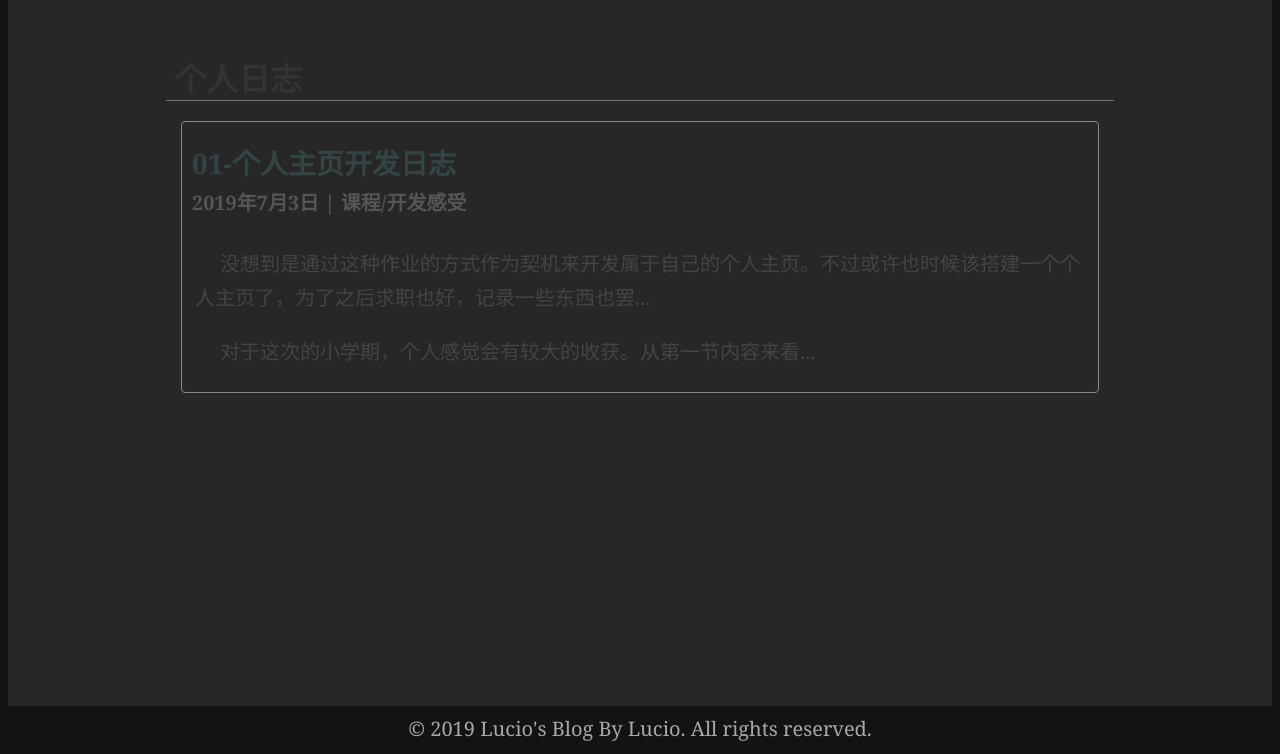
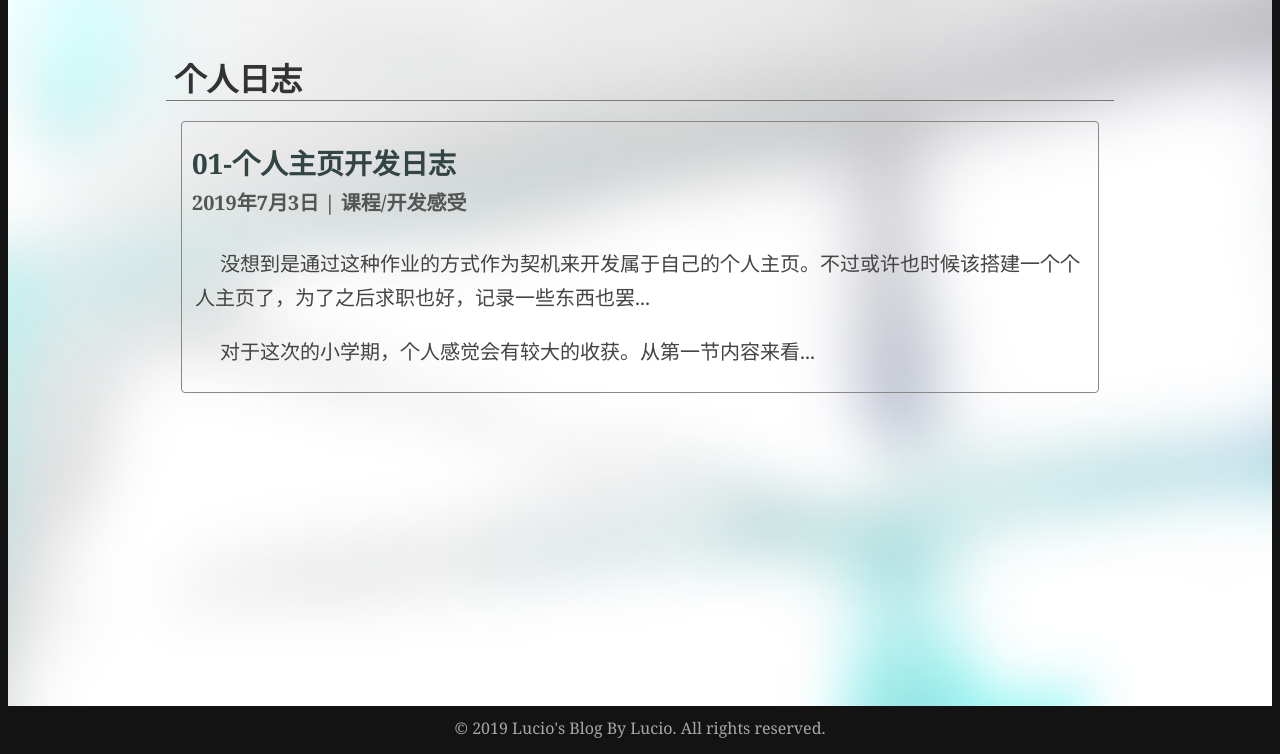
Before and after one commit to LeisurelyLucio/SelfIndex, a plain HTML site: page src/Index.html in a window 1280 px wide. Shown: the part 792-1546 px from the top of the page. Drawn offline with Linux system fonts and the light colour scheme.

Commit message:
project over

```diff
--- a/src/css/Lucio.css
+++ b/src/css/Lucio.css
@@ -27,7 +27,7 @@ a{
 
   text-align: center;
   vertical-align: middle;
-  font-size: 20px;
+  font-size: 16px;
   line-height: 15px;
   color: rgba(192, 192, 192, 0.856);
 }
@@ -44,7 +44,7 @@ a{
   justify-items: center;
   align-items: flex-start;
 
-  background:url(./img/background.jpg)  no-repeat center center;
+  background:url(../img/background.jpg)  no-repeat center center;
   background-size:cover;
   background-attachment:scroll;
   background-color:rgb(39, 39, 39);
```
